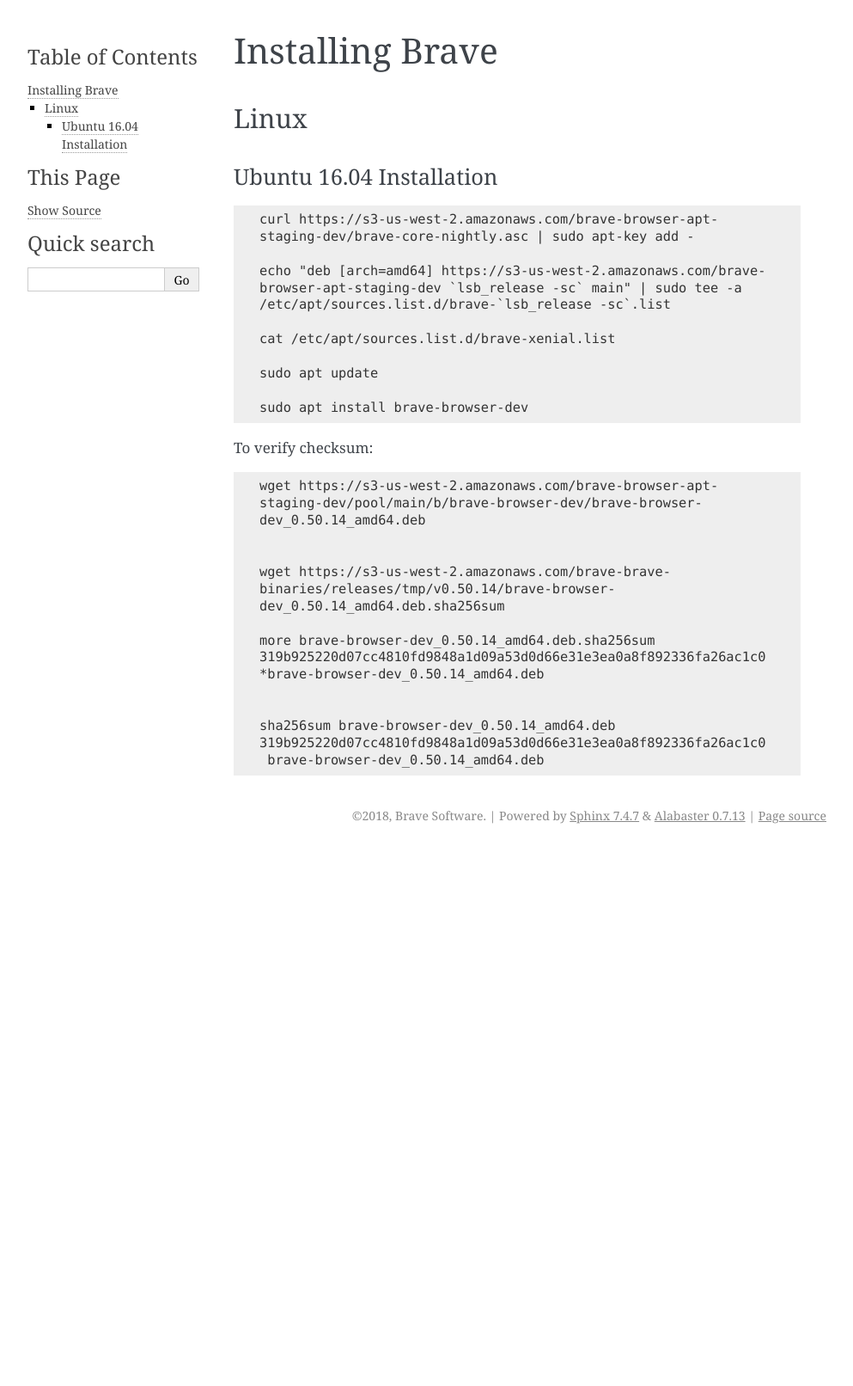
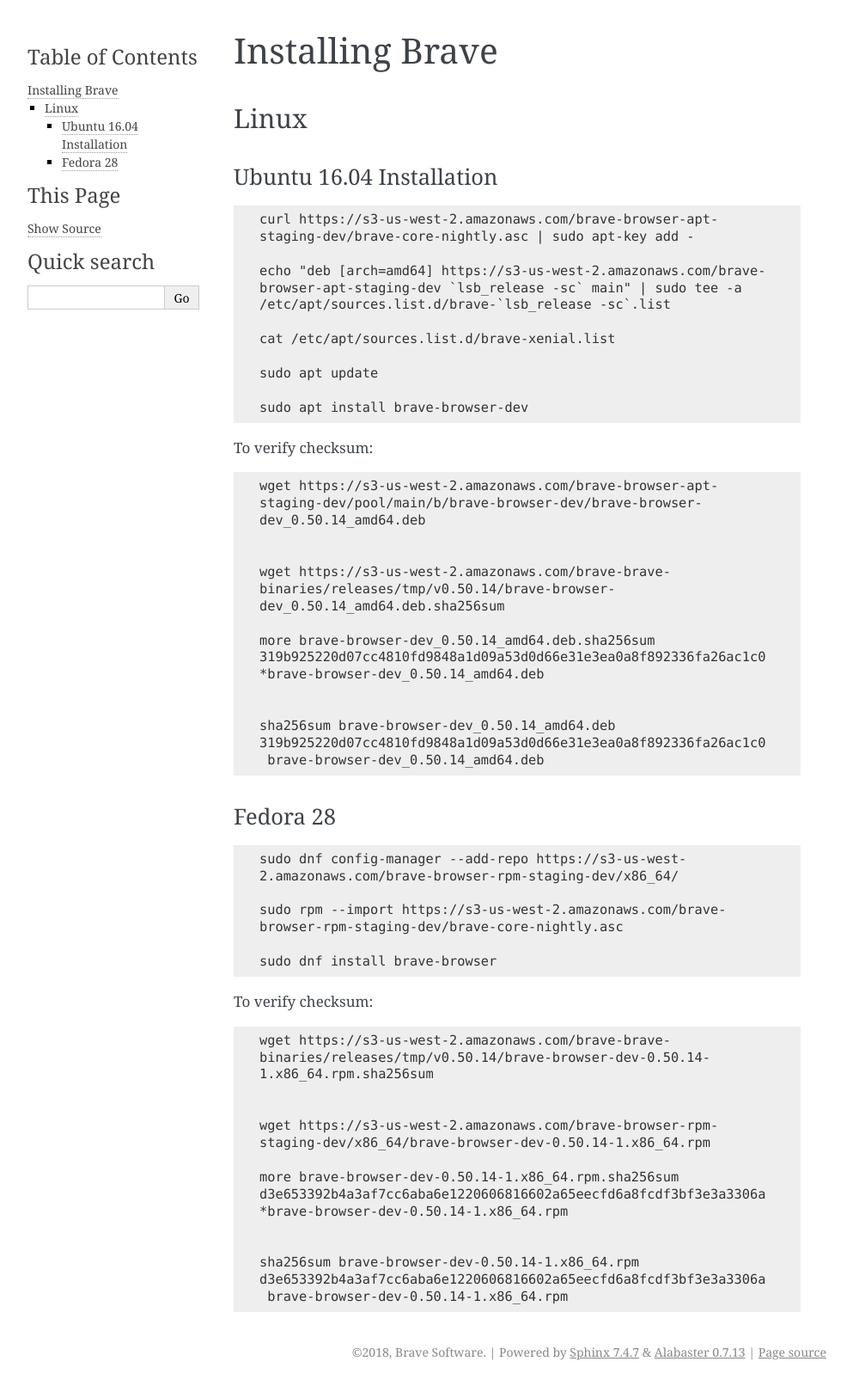
Before and after one commit to brave/brave-browser, a Sphinx documentation site: the page built from docs/source/installing-brave.rst, in a window 1280 px wide. Shown: the whole page at 86% size, without its empty margins (148-1141 px from the left). Built offline with Sphinx 7.4.7, drawn with Linux system fonts in a browser that asks for light colours; before the commit the page ends 988 px from its top, so only the background shows below that.

```diff
--- a/docs/source/_static/custom.css
+++ b/docs/source/_static/custom.css
@@ -2,3 +2,8 @@
 pre {
     white-space: pre-wrap;
 }
+
+/* add padding after logo */
+.logo {
+    padding-bottom: 20px
+}
--- a/docs/source/installing-brave.rst
+++ b/docs/source/installing-brave.rst
@@ -34,3 +34,28 @@ To verify checksum::
 
     sha256sum brave-browser-dev_0.50.14_amd64.deb
     319b925220d07cc4810fd9848a1d09a53d0d66e31e3ea0a8f892336fa26ac1c0  brave-browser-dev_0.50.14_amd64.deb
+
+
+Fedora 28
+---------
+::
+
+    sudo dnf config-manager --add-repo https://s3-us-west-2.amazonaws.com/brave-browser-rpm-staging-dev/x86_64/
+
+    sudo rpm --import https://s3-us-west-2.amazonaws.com/brave-browser-rpm-staging-dev/brave-core-nightly.asc
+
+    sudo dnf install brave-browser
+
+To verify checksum::
+
+    wget https://s3-us-west-2.amazonaws.com/brave-brave-binaries/releases/tmp/v0.50.14/brave-browser-dev-0.50.14-1.x86_64.rpm.sha256sum
+
+
+    wget https://s3-us-west-2.amazonaws.com/brave-browser-rpm-staging-dev/x86_64/brave-browser-dev-0.50.14-1.x86_64.rpm
+
+    more brave-browser-dev-0.50.14-1.x86_64.rpm.sha256sum
+    d3e653392b4a3af7cc6aba6e1220606816602a65eecfd6a8fcdf3bf3e3a3306a *brave-browser-dev-0.50.14-1.x86_64.rpm
+
+
+    sha256sum brave-browser-dev-0.50.14-1.x86_64.rpm
+    d3e653392b4a3af7cc6aba6e1220606816602a65eecfd6a8fcdf3bf3e3a3306a  brave-browser-dev-0.50.14-1.x86_64.rpm
```
Also changed, not shown: docs/source/docs.rst (added, +76 -0 lines), docs/source/index.rst (+9 -0 lines).
